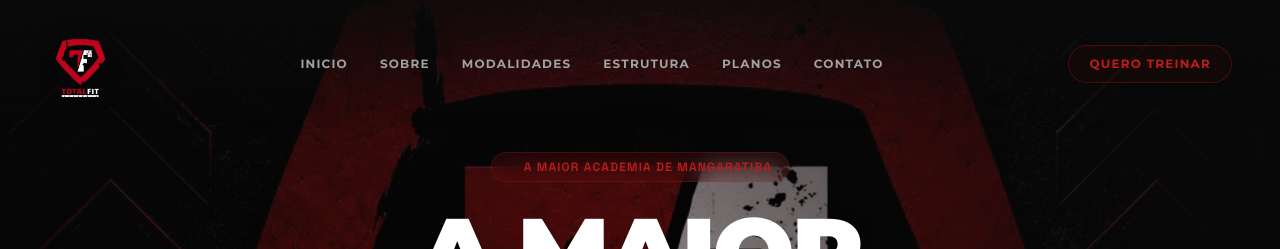
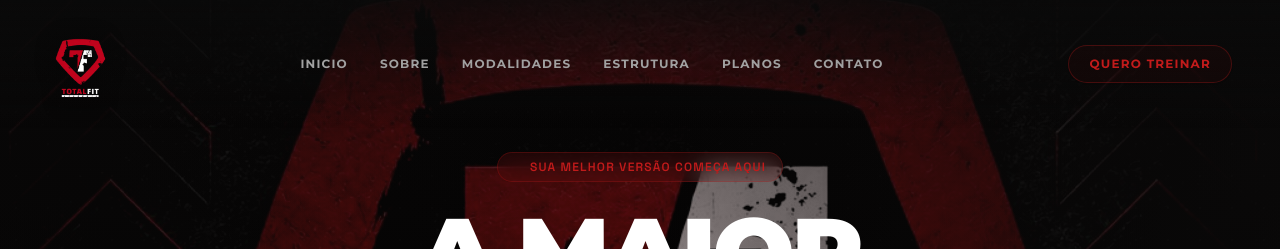
Before and after one commit to marroclife/total-fit, a React (Vite) app: page / in a window 1280 px wide. Shown: the top 249 px of the page. Built offline with nearby package versions, Linux system fonts and the light colour scheme.

Commit message:
fix(hero): altera badge para evitar repetição com headline
- Badge: 'SUA MELHOR VERSÃO COMEÇA AQUI'
- Headline mantida: 'A MAIOR ACADEMIA DE MANGARATIBA'

```diff
--- a/src/components/Hero.tsx
+++ b/src/components/Hero.tsx
@@ -238,7 +238,7 @@ export default function Hero() {
         >
           <span className="w-2 h-2 rounded-full bg-brand-red animate-ping" />
           <span className="font-tech font-semibold text-xs text-brand-red tracking-widest uppercase">
-            A MAIOR ACADEMIA DE MANGARATIBA
+            SUA MELHOR VERSÃO COMEÇA AQUI
           </span>
         </motion.div>
 
```
